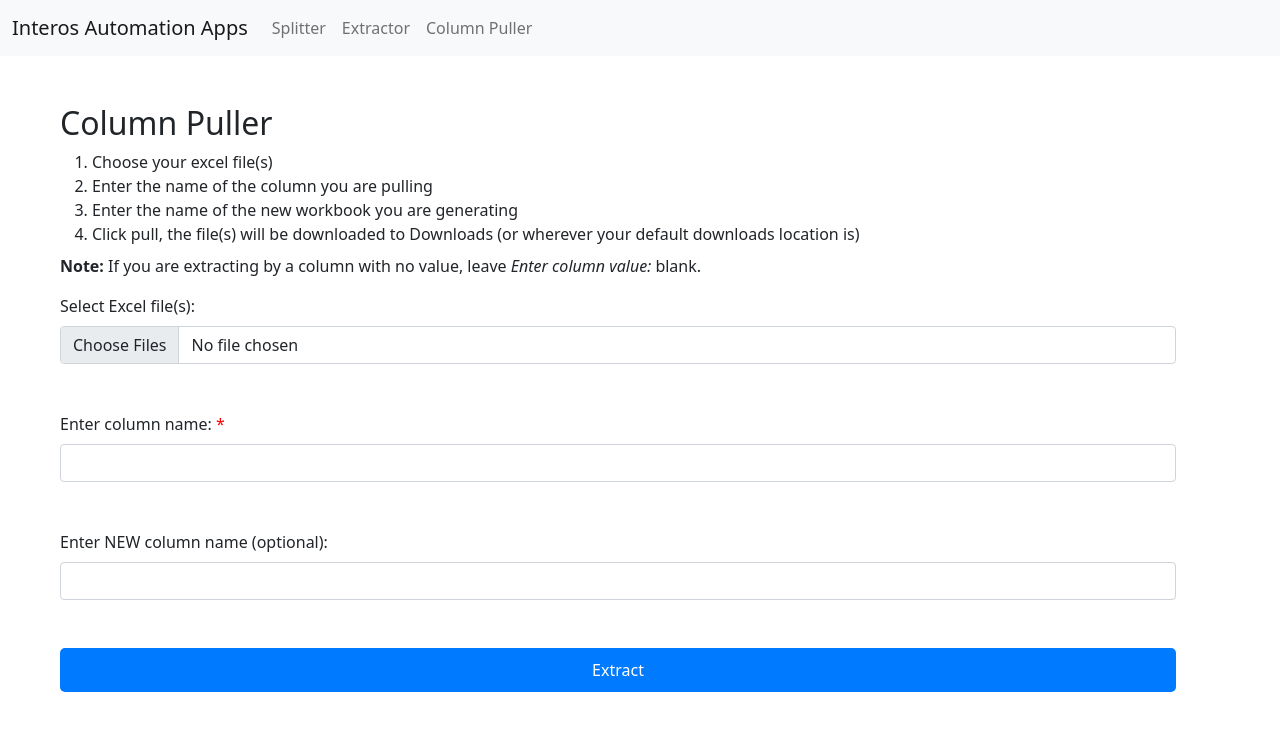
After one commit to TheRealSharuto/excel-workbook-splitter-shara, a Flask app: page /excel-column-puller in a window 1280 px wide. The commit adds this page. Shown: the top 731 px of the page. Run offline with Flask 3, Linux system fonts and the light colour scheme.

Commit message:
New Column Puller Feature

```diff
--- a/app.py
+++ b/app.py
@@ -89,5 +89,50 @@ def extractor():
 
     return render_template('excel-data-extractor.html')
 
+@app.route('/excel-column-puller', methods=["GET", "POST"])
+def excel_column_puller():
+    if request.method == "POST":
+        files = request.files.getlist("files")
+        col_name = request.form["col_name"]
+        new_col_name = request.form["new_col_name"]
+
+        # Create a zip file to store all the new workbooks
+        zip_filename = os.path.join(OUTPUT_FOLDER, f"{col_name}_extracted.zip")
+
+        with zipfile.ZipFile(zip_filename, 'w') as zipf:
+            # Process each uploaded file
+            for file in files:
+                file_path = os.path.join(UPLOAD_FOLDER, secure_filename(file.filename))
+                file.save(file_path)
+
+                # Read the Excel file and extract the specified column
+                df = pd.read_excel(file_path)
+                if col_name in df.columns:
+                    if new_col_name:
+                        extracted_df = df[[col_name]].rename(columns={col_name: new_col_name})
+                    else:
+                        extracted_df = df[[col_name]]
+
+                    # Create a new workbook name based on the column name and original workbook name
+                    original_path_name = secure_filename(file.filename)
+                    original_filename = os.path.splitext(original_path_name)
+                    original_filename[0].replace('.xlsx', '')
+                    print(f"Original filename without extension: {original_filename[0]}")  # Debugging line
+                    new_workbook_name = f"{new_col_name}-{original_filename[0]}.xlsx"
+                    new_workbook_name = new_workbook_name.strip(",.')")
+                    output_path = os.path.join(OUTPUT_FOLDER, new_workbook_name)
+
+                    # Save the extracted column to a new workbook
+                    extracted_df.to_excel(output_path, index=False, engine='openpyxl')
+
+                    # Add the new workbook to the zip file
+                    zipf.write(output_path, os.path.basename(output_path))
+                else:
+                    return f"Column '{col_name}' not found in file '{file.filename}'", 400
+
+        return send_file(zip_filename, as_attachment=True)
+
+    return render_template('excel-column-puller.html')
+
 if __name__ == '__main__':
     app.run(debug=True)
--- /dev/null
+++ b/templates/excel-column-puller.html
@@ -0,0 +1,33 @@
+{% extends "base.html" %}
+
+{% block title %}Home Page{% endblock %}
+
+{% block head %}
+    <!-- Additional head content specific to this page -->
+    <link rel="stylesheet" href="{{ url_for('static', filename='styles.css') }}">
+{% endblock %}
+
+{% block content %}
+<div class="container m-5">
+    <h2>Column Puller</h2>
+    <ol class="mt-2 mb-2">
+        <li>Choose your excel file(s)</li>
+        <li>Enter the name of the column you are pulling</li>
+        <li>Enter the name of the new workbook you are generating</li>
+        <li>Click pull, the file(s) will be downloaded to Downloads (or wherever your default downloads location is)</li>
+    </ol>
+    <p class="mt-2"><b>Note: </b>If you are extracting by a column with no value, leave <i>Enter column value:</i> blank.</p>
+    <form action="/excel-column-puller" method="POST" enctype="multipart/form-data">
+        <label class="form-label">Select Excel file(s):</label><br>
+        <input class="form-control" type="file" name="files" accept=".xlsx, .xls" multiple required><br><br>
+
+        <label class="form-label">Enter column name: <span style="color: red">*</span></label><br>
+        <input class="form-control" type="text" name="col_name" required><br><br>
+
+        <label class="form-label">Enter NEW column name (optional): </label><br>
+        <input class="form-control" type="text" name="new_col_name"><br><br>
+
+        <input class="form-control submit-form" type="submit" value="Extract">
+    </form>
+</div>
+{% endblock %}
--- a/templates/navbar.html
+++ b/templates/navbar.html
@@ -13,7 +13,7 @@
             <a class="nav-link" href="/excel-data-extractor">Extractor</a>
           </li>
           <li class="nav-item">
-            <a class="nav-link disabled" href="#">TBD</a>
+            <a class="nav-link" href="/excel-column-puller">Column Puller</a>
           </li>
         </ul>
       </div>
```
